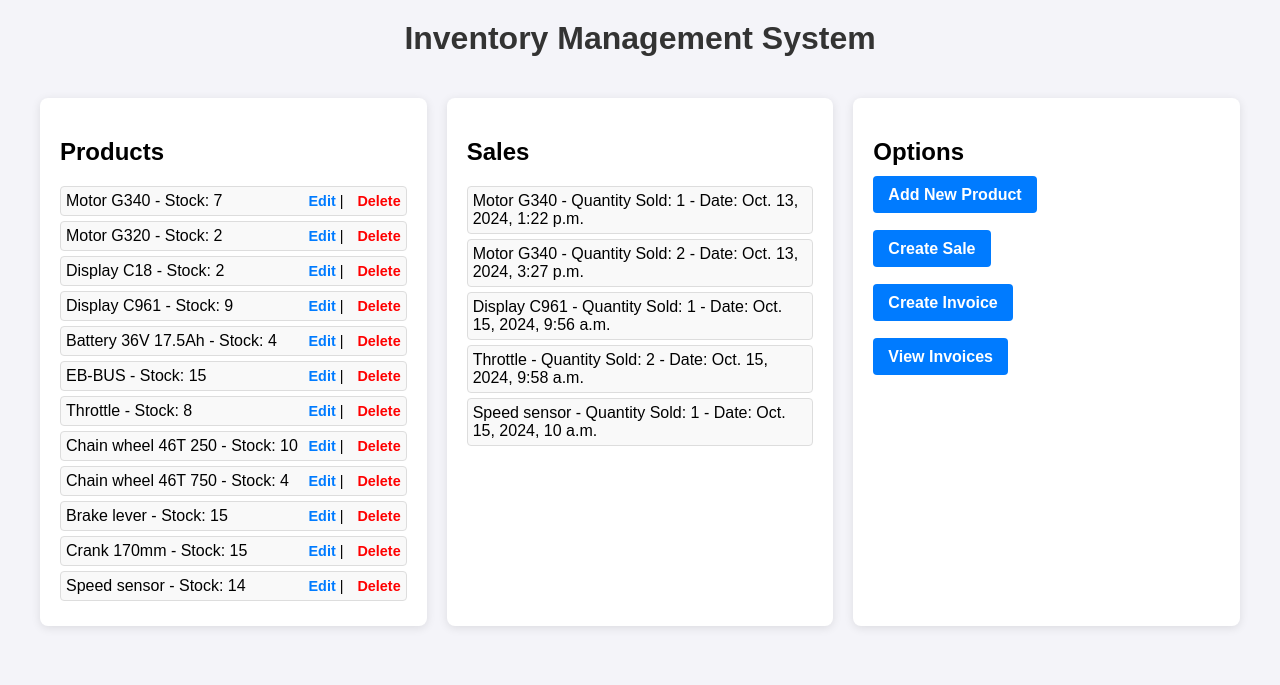
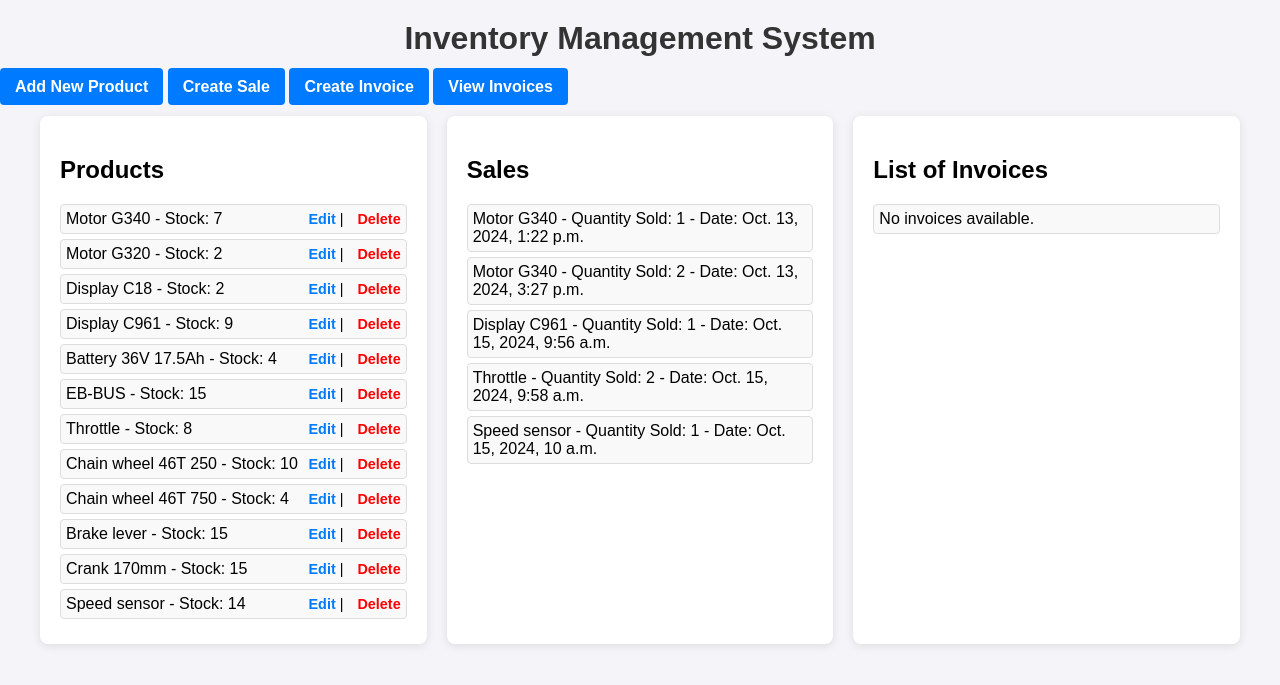
Before and after one commit to emax-77/Inventory-Management-System, a Django app: page /products/ in a window 1280 px wide. Shown: the top 685 px of the page. Run offline with Django 5.2, Linux system fonts and the light colour scheme; data comes from the database, SQL or seed files in the repository; parts of the project's set-up code (start-up, migrations or seed data) failed here and were passed over.

Commit message:
layout update product_list.html

```diff
--- a/ims/templates/product_list.html
+++ b/ims/templates/product_list.html
@@ -11,6 +11,13 @@
 
 </html>
     <h1>Inventory Management System</h1>
+
+    <div>
+        <a class="button" href="{% url 'product_create' %}">Add New Product</a>
+        <a class="button" href="{% url 'sale_create' %}">Create Sale</a>
+        <a class="button" href="{% url 'invoice_create' %}">Create Invoice</a>
+        <a class="button" href="{% url 'invoice_list' %}">View Invoices</a>
+    </div>
 
     <div class="grid-container">
         <div class="grid-item1">
@@ -36,20 +43,21 @@
             </ul>
         </div>
         <div class="grid-item3">
-            <h2>Options</h2>
-            <a class="button" href="{% url 'product_create' %}">Add New Product</a>
-            <br>
-            <br>
-            <br>
-            <a class="button" href="{% url 'sale_create' %}">Create Sale</a>
-            <br>
-            <br>
-            <br>
-            <a class="button" href="{% url 'invoice_create' %}">Create Invoice</a>
-            <br>
-            <br>
-            <br>
-            <a class="button" href="{% url 'invoice_list' %}">View Invoices</a>
+            <h2>List of Invoices</h2>
+            <ul>
+                {% for invoice in invoices %}
+                    <li>
+                        <a href="{% url 'invoice_detail' invoice.id %}">
+                            Invoice nr. {{ invoice.invoice_number }} - total amount: {{ invoice.total_amount }} €
+                        </a>
+                        <a href="{% url 'invoice_delete' invoice.id %}" class="delete-link">
+                            Delete
+                        </a>
+                    </li>
+                {% empty %}
+                    <li>No invoices available.</li>
+                {% endfor %}
+            </ul>
         </div>
     </div>
 
```
